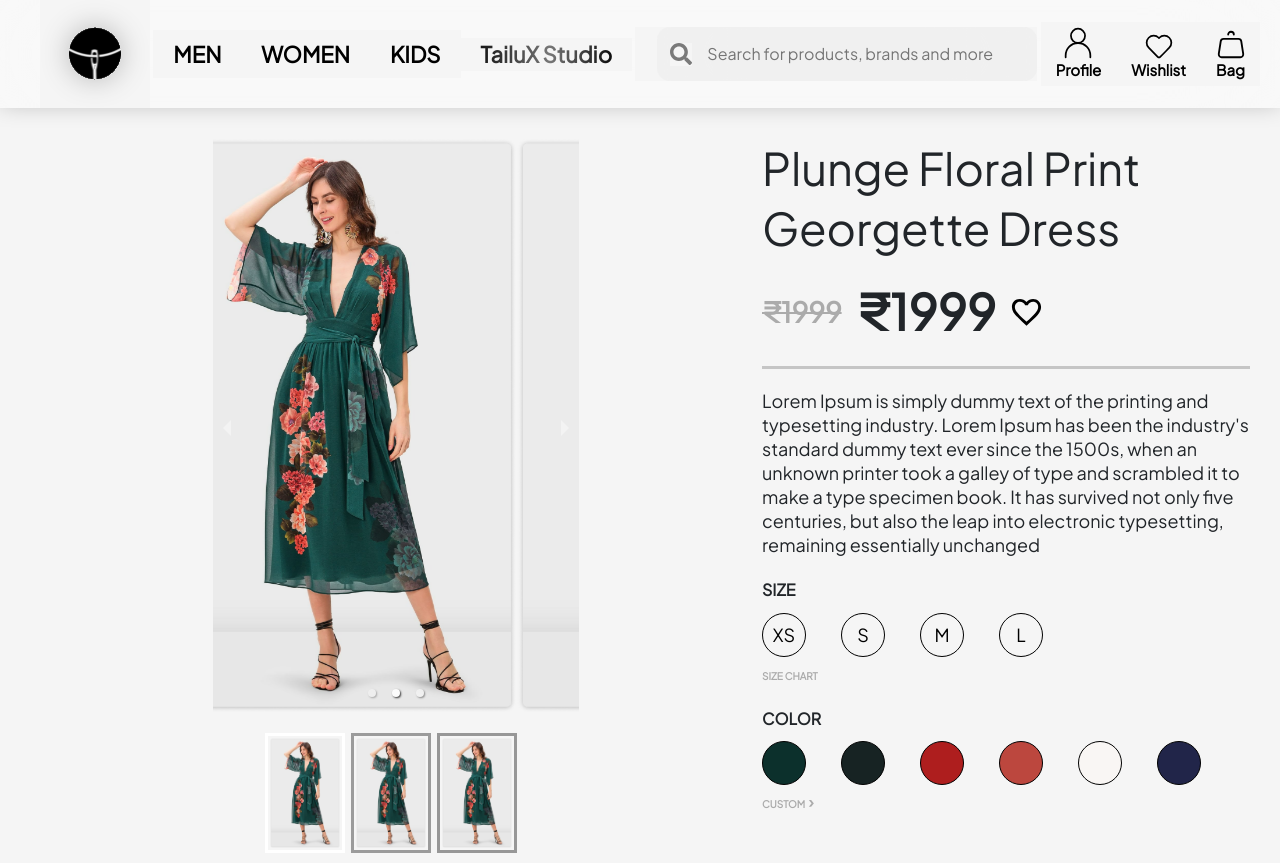
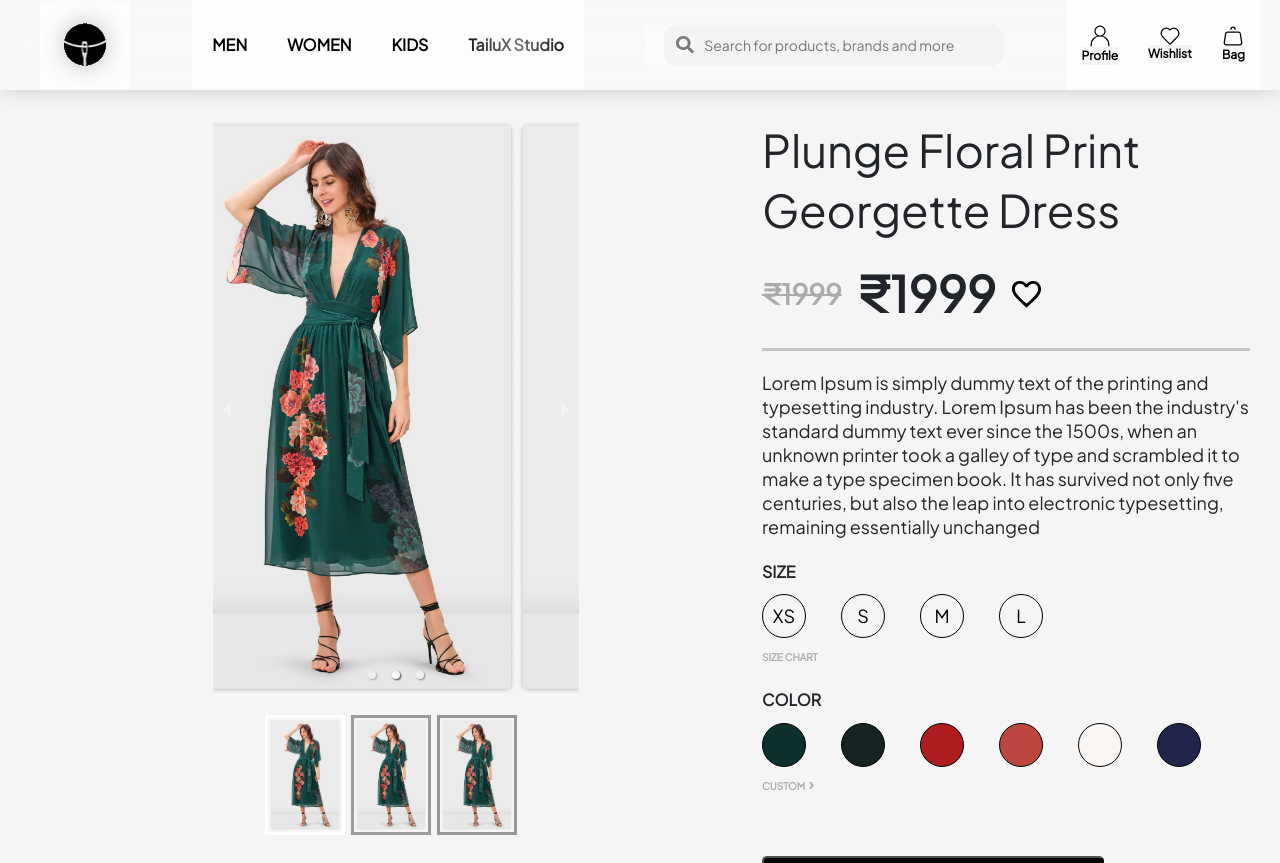
Before and after one commit to iamshiv007/tailux, a React (Create React App) app: page /product in a window 1280 px wide. Shown: the top 863 px of the page. Built offline with nearby package versions, Linux system fonts and the light colour scheme.

Commit message:
navbar modified

```diff
--- a/src/components/layout/navbar/Navbar.css
+++ b/src/components/layout/navbar/Navbar.css
@@ -3,29 +3,36 @@ nav {
     justify-content: space-between;
     align-items: center;
     padding: 0 20px 0 40px;
-    background: rgba(255, 255, 255, 0.38);
+    background-color: rgba(255, 255, 255, 0.38);
     box-shadow: 0px -3.99722px 22.984px rgba(0, 0, 0, 0.25);
     backdrop-filter: blur(59.4587px);
   }
 
-  nav > div > a > .navLogo {
-    width: 110px;
+  nav a, nav img, nav div{
+    background-color: rgba(255, 255, 255, 0.38) !important;
   }
 
-  nav > .categoryLink {
+  nav .navLogo {
+    width: 90px;
+  }
+
+  nav .categoryLink {
     display: flex;
   }
 
-  nav > .categoryLink > div > a {
+  nav .categoryLink > div > a {
     text-decoration: none;
     color: black;
-    font-size: 22px;
+    font-size: 16px;
     font-weight: 700;
     font-family: "Plus Jakarta Sans";
-    padding: 10px 20px;
+    padding: 0 20px;
+    height: 90px;
+    display: flex;
+    align-items: center;
   }
 
-  nav > .categoryLink > .TailuXStudioLink > a {
+  nav .categoryLink > .TailuXStudioLink > a {
     background: linear-gradient(
       90deg,
       #000000 2.24%,
@@ -48,24 +55,24 @@ nav {
     background: rgba(237, 237, 237, 0.62);
     backdrop-filter: blur(60px);
     border-radius: 13px;
-    padding: 15px 0px 15px 50px;
+    padding: 10px 0px 10px 40px;
     font-weight: 300;
-    font-size: 16px;
+    font-size: 14px;
     color: #7a7a7a;
     font-family: "Plus Jakarta Sans";
-    width: 380px;
+    width: 340px;
     outline: none;
     box-sizing: border-box;
   }
 
-  nav > .searchBar > input:focus {
+ nav > .searchBar > input:focus {
     border: 1px solid rgba(0, 0, 0, 0.4);
   }
 
-  nav > .searchBar > img {
-    transform: translateX(35px);
+ nav > .searchBar > img {
+    transform: translateX(30px);
     z-index: 2;
-    width: 22px;
+    width: 18px;
   }
 
   nav > .rightSide {
@@ -75,19 +82,22 @@ nav {
 
   nav > .rightSide > div > a {
     text-decoration: none;
-    font-size: 15px;
+    font-size: 12px;
     color: black;
     font-weight: 700;
     font-family: "Plus Jakarta Sans";
+    display: flex;
+    align-items: center;
+    height: 90px;
   }
 
   nav > .rightSide > div > a > div {
     display: flex;
     flex-direction: column;
     align-items: center;
-    padding: 5px 15px;
+    padding: 0px 15px;
   }
 
   nav > .rightSide > div > a > div > img {
-    width: 28px;
+    width: 20px;
   }
```
